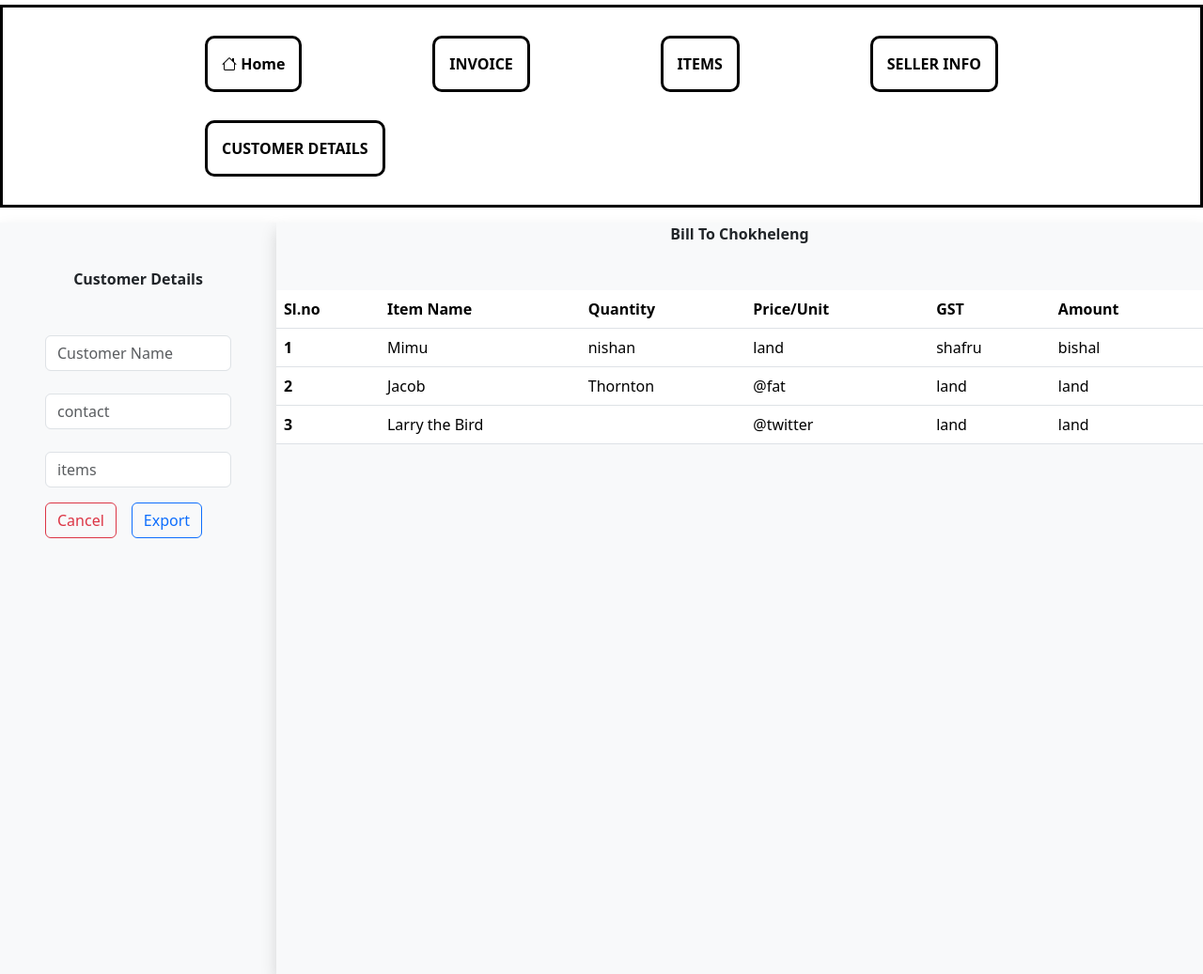
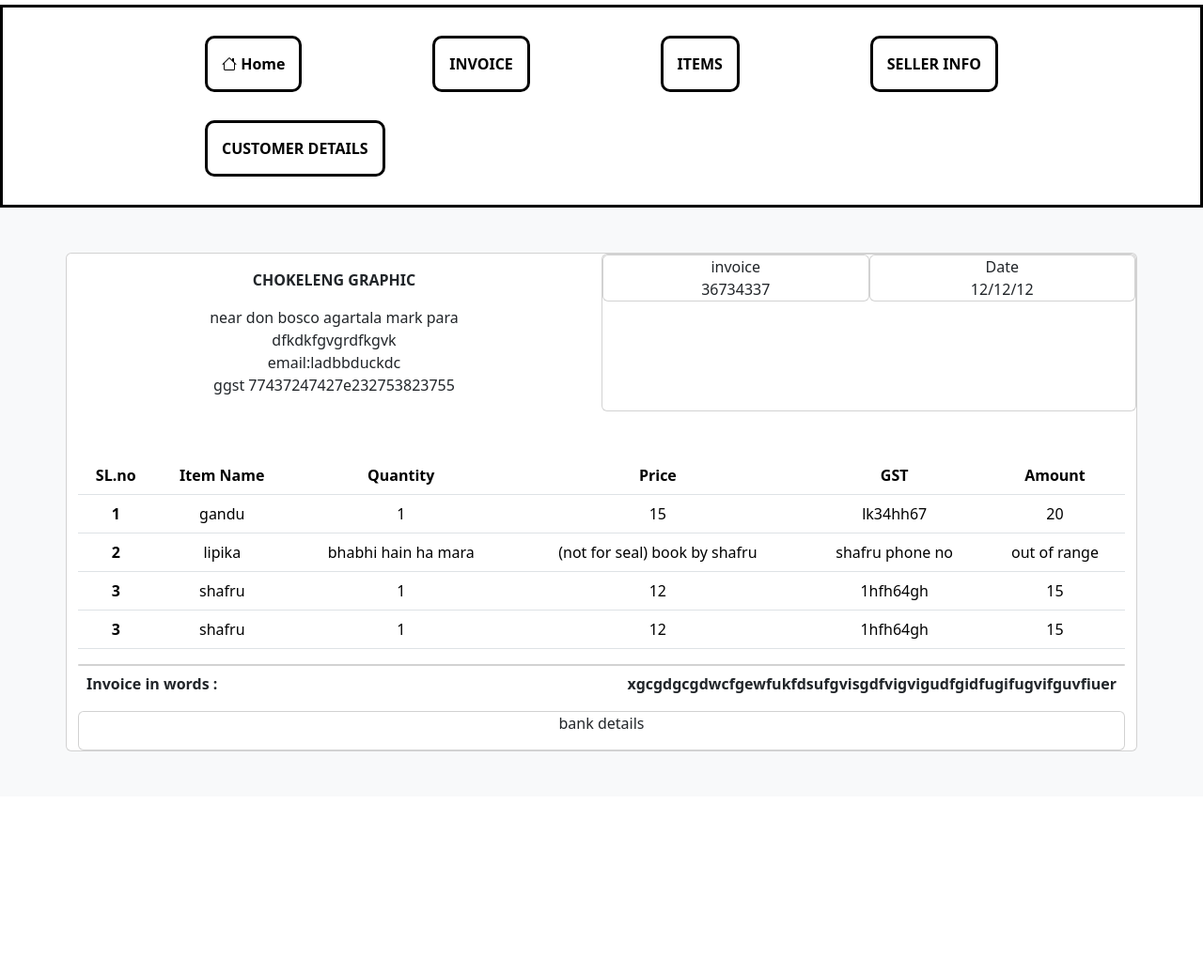
Before and after one commit to Alam-Monir/IdandBilling, a PHP site: page /Billing/ in a window 1280 px wide. Shown: the whole page at 94% size. After the commit the page ends 800 px from the top, so only its background shows below. Run offline with PHP 8.4, Linux system fonts and the light colour scheme.

Commit message:
update invoice

```diff
--- a/Billing/index.php
+++ b/Billing/index.php
@@ -3,30 +3,32 @@
 include('includes/nav.php');
 ?>
 
-<div class="d-flex mt-3">
+<div class="w-100 p-5 ml-5 shadow bg-body-tertiary">
+<div class="container text-center card">
+  <div class="row">
+    <div class="col-sm-5 col-md-6 fw-bold mt-3">CHOKELENG GRAPHIC
+        <div class="fw-normal mt-3 mb-3">
+            near don bosco agartala mark para<br>
+            dfkdkfgvgrdfkgvk<br>
+            email:ladbbduckdc<br>
+            ggst 77437247427e232753823755
+        </div>
+    </div>
+    <div class="col-sm-5 offset-sm-2 col-md-6 offset-md-0 card position-relative">
+        <div class="card w-50 position-absolute top-0 start-0">invoice<br>36734337</div>
 
-    <div class="w-40 p-5 ml-5 shadow bg-body-tertiary" style="height: 100vh;">
-        <div class="d-flex justify-content-center fw-bold">Customer Details</div>
-        <input type="text" id="sellerName" class="form-control mt-5" placeholder="Customer Name">
-        <input type="text" id="sellerName" class="form-control mt-4" placeholder="contact">
-        <input type="text" id="sellerName" class="form-control mt-4" placeholder="items">
+        <div class="card w-50 position-absolute top-0 end-0">Date<br>12/12/12</div>
 
-        <div class="d-flex mt-3 grid gap-0 column-gap-3">
-        <button type="button" class="btn btn-outline-danger">Cancel</button>
-        <button type="button" class="btn btn-outline-primary">Export</button>
     </div>
   </div>
 
-    <div class="w-100 shadow bg-body-tertiary">
-    <div class="d-flex justify-content-center fw-bold mb-5">Bill To Chokheleng </div>
-
-        <table class="table">
+  <table class="table mt-5">
   <thead>
     <tr>
-                    <th scope="col">Sl.no</th>
+      <th scope="col">SL.no</th>
       <th scope="col">Item Name</th>
       <th scope="col">Quantity</th>
-                    <th scope="col">Price/Unit</th>
+      <th scope="col">Price</th>
       <th scope="col">GST</th>
       <th scope="col">Amount</th>
     </tr>
@@ -34,31 +36,49 @@
   <tbody>
     <tr>
       <th scope="row">1</th>
-                    <td>Mimu</td>
-                    <td>nishan</td>
-                    <td>land</td>
-                    <td>shafru</td>
-                    <td>bishal</td>
+      <td>gandu</td>
+      <td>1</td>
+      <td>15</td>
+      <td>lk34hh67</td>
+      <td>20</td>
     </tr>
     <tr>
       <th scope="row">2</th>
-                    <td>Jacob</td>
-                    <td>Thornton</td>
-                    <td>@fat</td>
-                    <td>land</td>
-                    <td>land</td>
+      <td>lipika</td>
+      <td>bhabhi hain ha mara</td>
+      <td>(not for seal) book by shafru</td>
+      <td>shafru phone no</td>
+      <td>out of range</td>
     </tr>
     <tr>
       <th scope="row">3</th>
-                    <td colspan="2">Larry the Bird</td>
-                    <td>@twitter</td>
-                    <td>land</td>
-                    <td>land</td>
+      <td>shafru</td>
+      <td>1</td>
+      <td>12</td>
+      <td>1hfh64gh</td>
+      <td>15</td>
+    </tr>
+    <tr>
+      <th scope="row">3</th>
+      <td>shafru</td>
+      <td>1</td>
+      <td>12</td>
+      <td>1hfh64gh</td>
+      <td>15</td>
     </tr>
   </tbody>
 </table>
+
+<div class="card mb-5">
+    <div class="fw-bold p-2 g-col-6 position-absolute top-0 start-0">Invoice in words :</div>
+    <div class="fw-bold p-2 g-col-6 position-absolute  top-0 end-0">xgcgdgcgdwcfgewfukfdsufgvisgdfvigvigudfgidfugifugvifguvfiuer</div>
 </div>
 
+<div class="card">
+    <p class="bank-details">bank details</p>
+</div>
 
 </div>
+</div>
+
 <?php include('includes/footer.php') ?>
```
Lines whose indentation alone changed are shown as unchanged.
